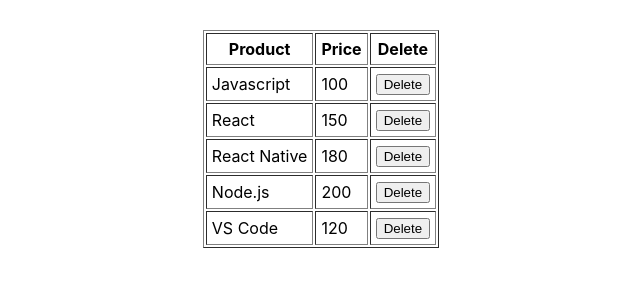
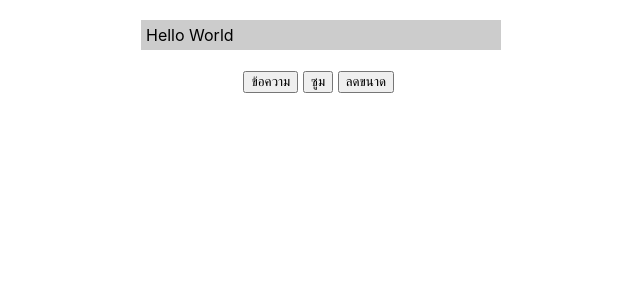
Before and after one commit to gartoon285/app1, a React (Create React App) app: page / in a window 1280 px wide. Shown: the top 300 px of the page, without its empty margins (319-959 px from the left). Built offline with nearby package versions, Linux system fonts and the light colour scheme.

Commit message:
ีupdate state

```diff
--- a/src/App.js
+++ b/src/App.js
@@ -1,5 +1,5 @@
 import React from 'react';
-import RefArray from './refs-array.js';
+import MessageBox from './state-func.js';
 export default function App(){
-    return <RefArray />
+    return <MessageBox />
 }
--- /dev/null
+++ b/src/state-func.js
@@ -0,0 +1,32 @@
+import React, {useState} from "react";
+export default function MessageBox(){
+    let [text,setText] = useState("Hello World")
+    let [size,setSize] = React.useState(16)
+
+    const onClickSetText = () =>{
+        let t = prompt('กำหนดข้อความ')
+        if (t){
+            setText(t)
+        }
+    }
+    const onClickZoomIn = () => {
+        let newSize = size +1
+        setSize(newSize)
+    }
+    let msgboxSyle = {
+        display:'inline-block',
+        width:350,
+        fontSize:size,
+        backgroundColor:'#ccc',
+        padding:5,
+        textAlign:'left'
+    }
+    return (
+        <div style={{textAlign:'center',marginTop:20}}>
+            <div style={msgboxSyle}>{text}</div><br/><br/>
+            <button onClick={onClickSetText}>ข้อความ</button>&nbsp;
+            <button onClick={onClickZoomIn}>ซูม</button>&nbsp;
+            <button onClick={() => setSize(size-1)}>ลดขนาด</button>&nbsp;
+        </div>
+    )
+}
```
